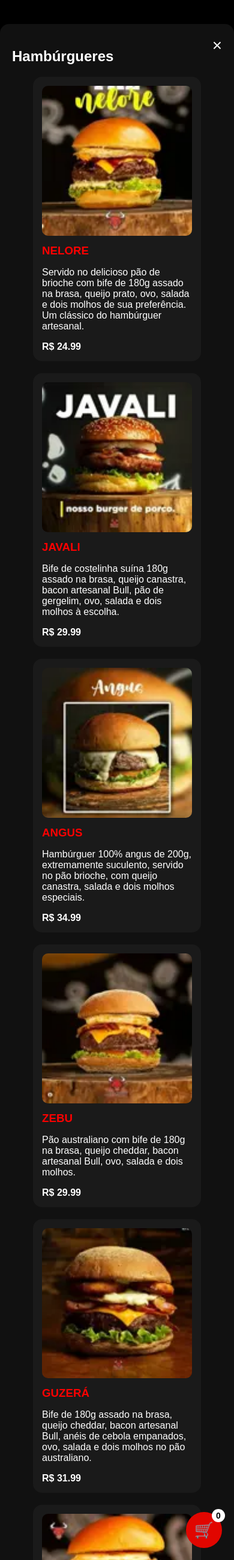
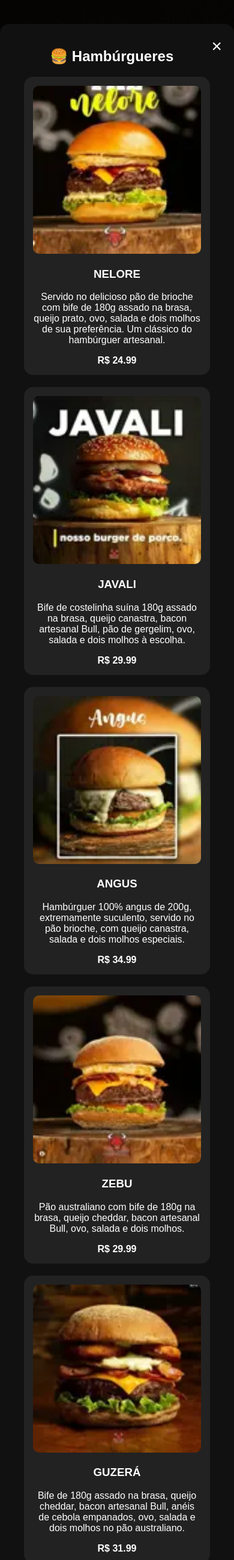
Before and after one commit to vitinnngsts/bullhouse, a Flask app: page / in a window 390 px wide, after a click on "🍔 Hambúrgueres". Shown: the whole page at 60% size. Run offline with Flask 3, Linux system fonts and the light colour scheme; data that the repository does not hold is empty.

Commit message:
force redeploy now

```diff
--- a/fakebullhouse/templates/homepage.html
+++ b/fakebullhouse/templates/homepage.html
@@ -2,71 +2,42 @@
 <html lang="pt-br">
 <head>
 <meta charset="UTF-8">
-<title>Cardápio Bull</title>
+<title>CARDÁPIO BULL</title>
 <meta name="viewport" content="width=device-width, initial-scale=1.0">
 
 <style>
-/* ===== RESET ===== */
-* {
-    box-sizing: border-box;
+body {
+    background-image: url("{{ url_for('static', filename='fundo/fundo.png') }}");
+    background-size: cover;
+    background-position: center;
+    background-repeat: no-repeat;
+    min-height: 100vh;
+    margin: 0;
     font-family: Arial, sans-serif;
+    color: white;
 }
 
-/* ===== FUNDO ===== */
-body {
-    margin: 0;
-    background: black;
-    color: white;
-    min-height: 100vh;
-}
-
-/* ===== TOURO DE FUNDO ===== */
-.touro {
-    position: fixed;
-    inset: 0;
-    background: url("{{ url_for('static', filename='logo/logo.png') }}") no-repeat center;
-    background-size: 65%;
-    opacity: 0.65;
-    z-index: -2;
-    filter: drop-shadow(0 0 60px rgba(225,0,0,0.5));
-}
-
-/* ===== CONTAINER CENTRAL ===== */
+/* ===== CENTRAL ===== */
 .central {
     text-align: center;
-    background: rgba(0,0,0,0.45);
-    backdrop-filter: blur(5px);
+    background: rgba(0,0,0,0.65);
     padding: 30px;
     border-radius: 20px;
-    max-width: 420px;
+    max-width: 90%;
     margin: 40px auto;
 }
 
 h1 {
-    font-size: 48px;
+    font-size: clamp(40px, 8vw, 100px);
     margin-bottom: 10px;
-    color: #ff0000;
-}
-
-.central img {
-    width: 160px;
-    margin-bottom: 20px;
 }
 
 button {
-    padding: 14px;
-    width: 100%;
-    margin-top: 10px;
+    padding: 12px 20px;
+    border-radius: 10px;
     border: none;
-    border-radius: 10px;
-    background: #e10600;
-    color: white;
-    font-size: 18px;
+    font-size: 16px;
     cursor: pointer;
-}
-
-button:hover {
-    opacity: 0.9;
 }
 
 /* ===== MODAIS ===== */
@@ -74,26 +45,27 @@
     display: none;
     position: fixed;
     inset: 0;
-    background: rgba(0,0,0,0.95);
-    z-index: 10;
+    background: rgba(0,0,0,0.9);
+    z-index: 100;
     overflow-y: auto;
 }
 
 .modal-content {
     background: #111;
-    max-width: 1100px;
+    max-width: 1200px;
     margin: 40px auto;
     padding: 20px;
     border-radius: 15px;
+    text-align: center;
 }
 
 .close {
-    font-size: 28px;
+    font-size: 30px;
     float: right;
     cursor: pointer;
 }
 
-/* ===== CARDS ===== */
+/* ===== GRID ===== */
 .grid {
     display: flex;
     flex-wrap: wrap;
@@ -101,17 +73,13 @@
     justify-content: center;
 }
 
+/* ===== CARD ===== */
 .card {
-    background: #1a1a1a;
+    background: #222;
+    padding: 15px;
     border-radius: 15px;
-    padding: 15px;
     width: 280px;
     cursor: pointer;
-    transition: transform 0.2s;
-}
-
-.card:hover {
-    transform: scale(1.03);
 }
 
 .card img {
@@ -119,108 +87,68 @@
     border-radius: 10px;
 }
 
-.card h3 {
-    margin: 10px 0 5px;
-    color: #ff0000;
-}
-
-/* ===== MODAL PRODUTO ===== */
-#modal-carrinho img {
-    width: 150px;
-    margin-bottom: 10px;
-}
-
-/* ===== CARRINHO FLUTUANTE ===== */
+/* ===== CARRINHO FIXO ===== */
 .carrinho-btn {
     position: fixed;
+    bottom: 20px;
     right: 20px;
-    bottom: 20px;
-    background: #e10600;
+    background: red;
     width: 60px;
     height: 60px;
     border-radius: 50%;
+    font-size: 26px;
+    color: white;
     display: flex;
+    align-items: center;
     justify-content: center;
-    align-items: center;
-    font-size: 26px;
-    cursor: pointer;
-    z-index: 20;
 }
 
-.carrinho-contador {
+.badge {
     position: absolute;
     top: -5px;
     right: -5px;
-    background: white;
-    color: black;
+    background: black;
+    color: white;
     font-size: 14px;
     width: 22px;
     height: 22px;
     border-radius: 50%;
-    display: flex;
-    justify-content: center;
-    align-items: center;
-    font-weight: bold;
 }
 
-/* ===== CARRINHO MODAL ===== */
-.carrinho-modal {
-    display: none;
-    position: fixed;
-    right: 20px;
-    bottom: 90px;
-    background: #111;
-    width: 300px;
-    padding: 15px;
+/* ===== MODAL ADD ===== */
+#img-produto {
+    width: 200px;
     border-radius: 15px;
-    z-index: 30;
 }
 
-.item-carrinho {
-    display: flex;
-    justify-content: space-between;
-    margin-bottom: 5px;
-}
-
-.item-carrinho button {
-    background: transparent;
-    color: red;
-    font-size: 16px;
-    width: auto;
-}
-
-/* ===== RESPONSIVO ===== */
-@media (max-width: 768px) {
-    .touro {
-        background-size: 90%;
-    }
-
-    h1 {
-        font-size: 36px;
-    }
+input, textarea {
+    width: 90%;
+    padding: 10px;
+    border-radius: 8px;
+    border: none;
 }
 </style>
 </head>
 
 <body>
 
-<div class="touro"></div>
+<div class="central">
+    <h1>CARDÁPIO BULL</h1>
+    <img src="{{ url_for('static', filename='logo/logo.png') }}" width="180"><br><br>
 
-<div class="central">
-    <h1>BULL HOUSE</h1>
-    <img src="{{ url_for('static', filename='logo/logo.png') }}">
     <button onclick="abrirModal('hamburgueres')">🍔 Hambúrgueres</button>
     <button onclick="abrirModal('porcoes')">🍟 Porções</button>
 </div>
 
-<!-- ===== MODAL HAMBURGUERES ===== -->
+<!-- ===== MODAL HAMBURGUER ===== -->
 <div id="hamburgueres" class="modal">
 <div class="modal-content">
 <span class="close" onclick="fecharModal('hamburgueres')">×</span>
-<h2>Hambúrgueres</h2>
+<h2>🍔 Hambúrgueres</h2>
+
 <div class="grid">
 {% for p in produtos_hamburguer %}
-<div class="card" onclick="abrirProduto({{ p.id }}, '{{ p.nome }}', '{{ p.imagem }}', '{{ p.descricao }}')">
+<div class="card" onclick="abrirProduto({{ p.id }}, '{{ p.nome }}', '{{ p.imagem }}', '{{ p.descricao }}', 'hamburgueres')">
 <img src="{{ url_for('static', filename='hamburgueres/' + p.imagem) }}">
 <h3>{{ p.nome }}</h3>
 <p>{{ p.descricao }}</p>
@@ -228,89 +156,96 @@
 </div>
 {% endfor %}
 </div>
+
 </div>
 </div>
 
-<!-- ===== MODAL PRODUTO ===== -->
+<!-- ===== MODAL PORÇÕES (BUG CORRIGIDO AQUI) ===== -->
+<div id="porcoes" class="modal">
+<div class="modal-content">
+<span class="close" onclick="fecharModal('porcoes')">×</span>
+<h2>🍟 Porções</h2>
+
+<div class="grid">
+{% for p in produtos_porcoes %}
+<div class="card" onclick="abrirProduto({{ p.id }}, '{{ p.nome }}', '{{ p.imagem }}', '{{ p.descricao }}', 'porcoes')">
+<img src="{{ url_for('static', filename='porcoes/' + p.imagem) }}">
+<h3>{{ p.nome }}</h3>
+<p>{{ p.descricao }}</p>
+<strong>R$ {{ p.preco }}</strong>
+</div>
+{% endfor %}
+</div>
+
+</div>
+</div>
+
+<!-- ===== MODAL ADD CARRINHO ===== -->
 <div id="modal-carrinho" class="modal">
 <div class="modal-content">
 <span class="close" onclick="fecharModal('modal-carrinho')">×</span>
+
 <img id="img-produto">
 <h2 id="nome-produto"></h2>
 <p id="desc-produto"></p>
-<input type="number" id="qtd" value="1" min="1">
-<textarea id="obs" placeholder="Observações"></textarea>
-<button onclick="adicionar()">Adicionar</button>
+
+<label>Quantidade</label><br>
+<input type="number" id="qtd" value="1"><br><br>
+
+<label>Observações</label><br>
+<textarea id="obs"></textarea><br><br>
+
+<button onclick="adicionarCarrinho()">Adicionar ao carrinho</button>
 </div>
 </div>
 
-<!-- ===== CARRINHO ===== -->
-<div class="carrinho-btn" onclick="toggleCarrinho()">
+<!-- ===== BOTÃO CARRINHO ===== -->
+<div class="carrinho-btn" onclick="window.location='/checkout'">
 🛒
-<div class="carrinho-contador" id="contador">0</div>
-</div>
-
-<div class="carrinho-modal" id="carrinho-modal">
-<div id="lista"></div>
-<p><strong>Total: R$ <span id="total">0.00</span></strong></p>
-<a href="/checkout"><button>Finalizar</button></a>
+<span class="badge" id="qtd-carrinho">0</span>
 </div>
 
 <script>
 let produtoAtual = {};
 
-function abrirModal(id){ document.getElementById(id).style.display="block"; }
-function fecharModal(id){ document.getElementById(id).style.display="none"; }
+function abrirModal(id){ document.getElementById(id).style.display = "block"; }
+function fecharModal(id){ document.getElementById(id).style.display = "none"; }
 
-function abrirProduto(id,nome,img,desc){
-    produtoAtual={id,nome};
-    document.getElementById("nome-produto").innerText=nome;
-    document.getElementById("desc-produto").innerText=desc;
-    document.getElementById("img-produto").src="{{ url_for('static', filename='hamburgueres/') }}"+img;
+function abrirProduto(id, nome, img, desc, pasta){
+    produtoAtual = { id, nome };
+    document.getElementById("nome-produto").innerText = nome;
+    document.getElementById("desc-produto").innerText = desc;
+    document.getElementById("img-produto").src =
+        "{{ url_for('static', filename='') }}" + pasta + "/" + img;
     abrirModal("modal-carrinho");
 }
 
-function adicionar(){
-fetch("/add_carrinho",{
-method:"POST",
-headers:{"Content-Type":"application/json"},
-body:JSON.stringify({
-id:produtoAtual.id,
-nome:produtoAtual.nome,
-quantidade:document.getElementById("qtd").value,
-observacoes:document.getElementById("obs").value
-})
-}).then(()=>{fecharModal("modal-carrinho");carregar();});
+function adicionarCarrinho(){
+    fetch("/add_carrinho", {
+        method: "POST",
+        headers: {"Content-Type": "application/json"},
+        body: JSON.stringify({
+            id: produtoAtual.id,
+            nome: produtoAtual.nome,
+            quantidade: document.getElementById("qtd").value,
+            observacoes: document.getElementById("obs").value
+        })
+    }).then(()=>{
+        fecharModal("modal-carrinho");
+        atualizarCarrinho();
+    });
 }
 
-function toggleCarrinho(){
-const c=document.getElementById("carrinho-modal");
-c.style.display=c.style.display==="block"?"none":"block";
+function atualizarCarrinho(){
+    fetch("/get_carrinho")
+    .then(r=>r.json())
+    .then(c=>{
+        let total = c.reduce((s,i)=>s+i.quantidade,0);
+        document.getElementById("qtd-carrinho").innerText = total;
+    });
 }
 
-function carregar(){
-fetch("/get_carrinho").then(r=>r.json()).then(d=>{
-document.getElementById("lista").innerHTML="";
-document.getElementById("contador").innerText=d.length;
-d.forEach(i=>{
-document.getElementById("lista").innerHTML+=`
-<div class="item-carrinho">
-${i.nome} x${i.quantidade}
-<button onclick="remover(${i.id})">❌</button>
-</div>`;
-});
-});
-fetch("/total").then(r=>r.json()).then(d=>{
-document.getElementById("total").innerText=d.total.toFixed(2);
-});
-}
-
-function remover(id){
-fetch("/remover_carrinho",{method:"POST",headers:{"Content-Type":"application/json"},body:JSON.stringify({id})})
-.then(()=>carregar());
-}
-
-window.onload=carregar;
+window.onload = atualizarCarrinho;
 </script>
 
 </body>
```
